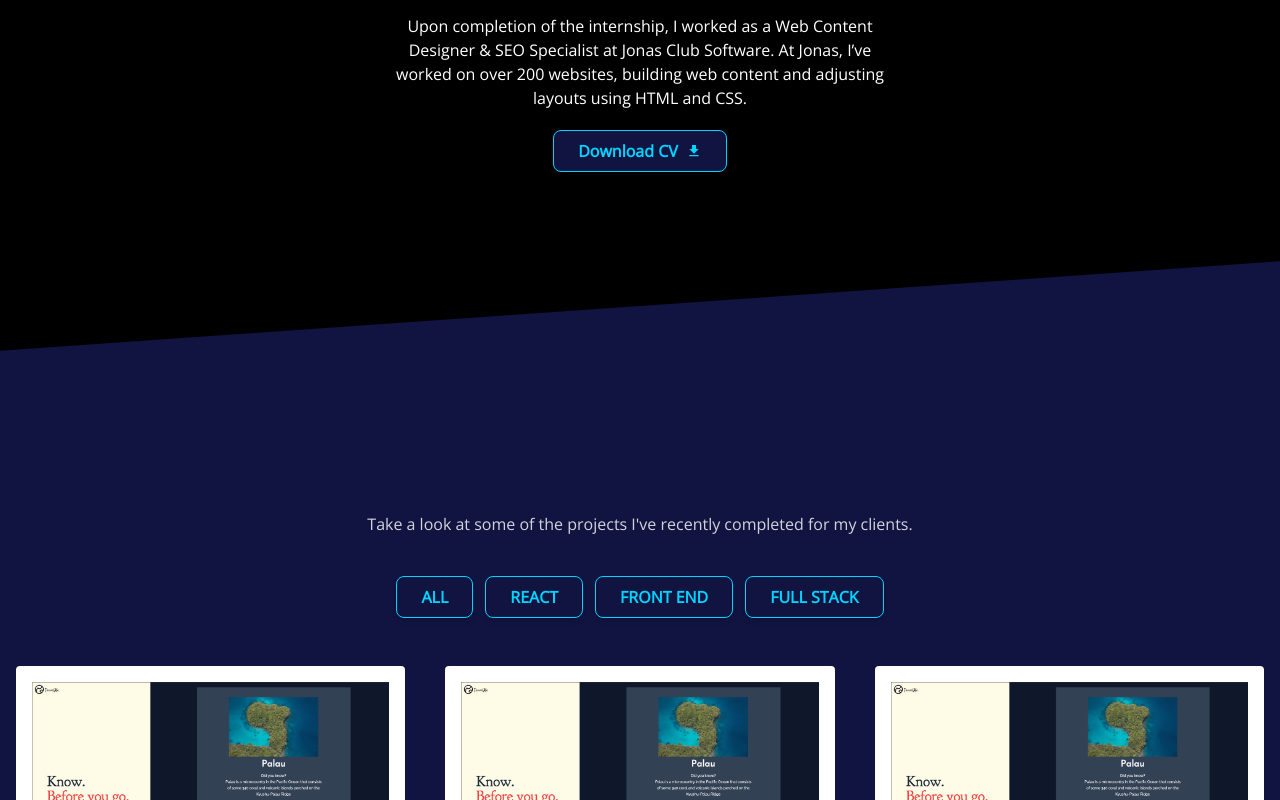
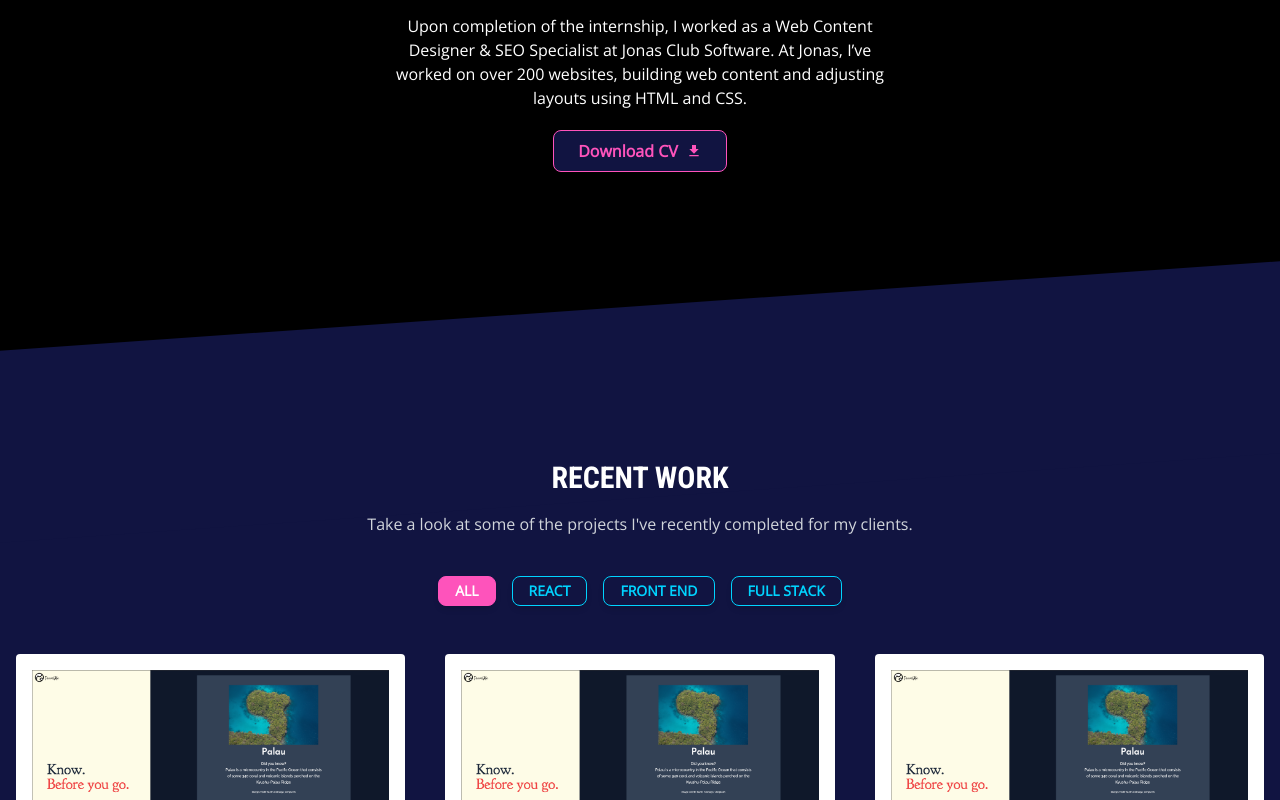
Before and after one commit to johnxlai/2023-portfolio, a React (Create React App) app: page / in a window 1280 px wide. Shown: the part 1260-2060 px from the top of the page. Built offline with nearby package versions, Linux system fonts and the light colour scheme.

Commit message:
recent work

```diff
--- a/src/components/sections/about/About.js
+++ b/src/components/sections/about/About.js
@@ -44,7 +44,7 @@ const About = () => {
             </p>
 
             <a
-              className="inline-flex items-center btn-primary mb-3"
+              className="inline-flex items-center btn-tertiary mb-3"
               href={CV}
               download>
               <span className="mr-2">Download CV</span>
--- a/src/components/sections/navbar/Navbar.js
+++ b/src/components/sections/navbar/Navbar.js
@@ -16,7 +16,7 @@ const Navbar = () => {
           <h2 className="text-white text-xl">JOHN LAI</h2>
         </a>
 
-        <ul className="nav-menu nav-menu-angled hidden lg:flex gap-3 text-secondary uppercase font-bold font-roboto ">
+        <ul className="nav-menu nav-menu-angled hidden lg:flex gap-3 text-secondary uppercase font-bold font-roboto">
           {NavItems.map((item) => (
             <li key={item.id}>
               <a className="hover:text-tertiary" href={item.link}>
--- a/src/components/sections/portfolio/Portfolio.js
+++ b/src/components/sections/portfolio/Portfolio.js
@@ -25,8 +25,8 @@ const Portfolio = () => {
   return (
     <section
       id="portfolio"
-      className="angled-accent py-16 px-4 text-white bg-secondary">
-      <div className="container mx-auto text-center">
+      className="angled-accent pt-16 py-[14rem] px-4 text-white bg-secondary ">
+      <div className="container mx-auto text-center relative z-[1]">
         <h3 className="section-heading mb-4">Recent Work</h3>
         <p className="mb-10 w-1/2 mx-auto text-gray-300">
           Take a look at some of the projects I've recently completed for my
--- a/src/components/sections/portfolio/ProjectsCategories.js
+++ b/src/components/sections/portfolio/ProjectsCategories.js
@@ -11,17 +11,15 @@ const ProjectsCategories = ({ categories, onFilterProjects }) => {
   };
 
   return (
-    <div className="portfolio-categories justify-center flex gap-3 mb-12">
+    <div className="portfolio-categories justify-center flex gap-4 mb-12">
       {categories.map((category) => {
         return (
           <CategoryButton
             key={category}
             category={category}
             onChangeCategory={() => changeCategoryHandler(category)}
-            className={`uppercase font-bold ${
-              activeCategory === category
-                ? 'btn-primary'
-                : 'btn-primary btn-active'
+            className={`uppercase btn-primary py-1 px-4 text-sm ${
+              activeCategory === category ? 'btn-active' : ' '
             }`}
           />
         );
--- a/src/index.scss
+++ b/src/index.scss
@@ -36,7 +36,15 @@
   }
 
   .btn-primary {
-    @apply py-2 px-6 bg-secondary text-primary font-semibold border border-primary rounded-lg shadow-md hover:border-[--tertiary-color] hover:text-[--tertiary-color] hover:-translate-y-1 focus:outline-none focus:ring-2 focus:ring-blue-400 focus:ring-opacity-75 transition ease-in-out delay-150 duration-300;
+    @apply py-2 px-6 bg-secondary font-bold text-primary border border-primary rounded-lg shadow-md hover:border-[--tertiary-color] hover:text-[--tertiary-color] hover:-translate-y-1 focus:outline-none focus:ring-2 focus:ring-blue-400 focus:ring-opacity-75 transition ease-in-out delay-150 duration-300;
+
+    &.btn-active {
+      @apply border-[--tertiary-color] text-white bg-tertiary font-bold;
+    }
+  }
+
+  .btn-tertiary {
+    @apply py-2 px-6 bg-secondary font-bold text-tertiary border border-tertiary rounded-lg shadow-md hover:border-[--primary-color] hover:text-[--primary-color] hover:-translate-y-1 focus:outline-none focus:ring-2 focus:ring-blue-400 focus:ring-opacity-75 transition ease-in-out delay-150 duration-300;
   }
   .section-heading {
     @apply text-3xl font-bold  uppercase;
```
